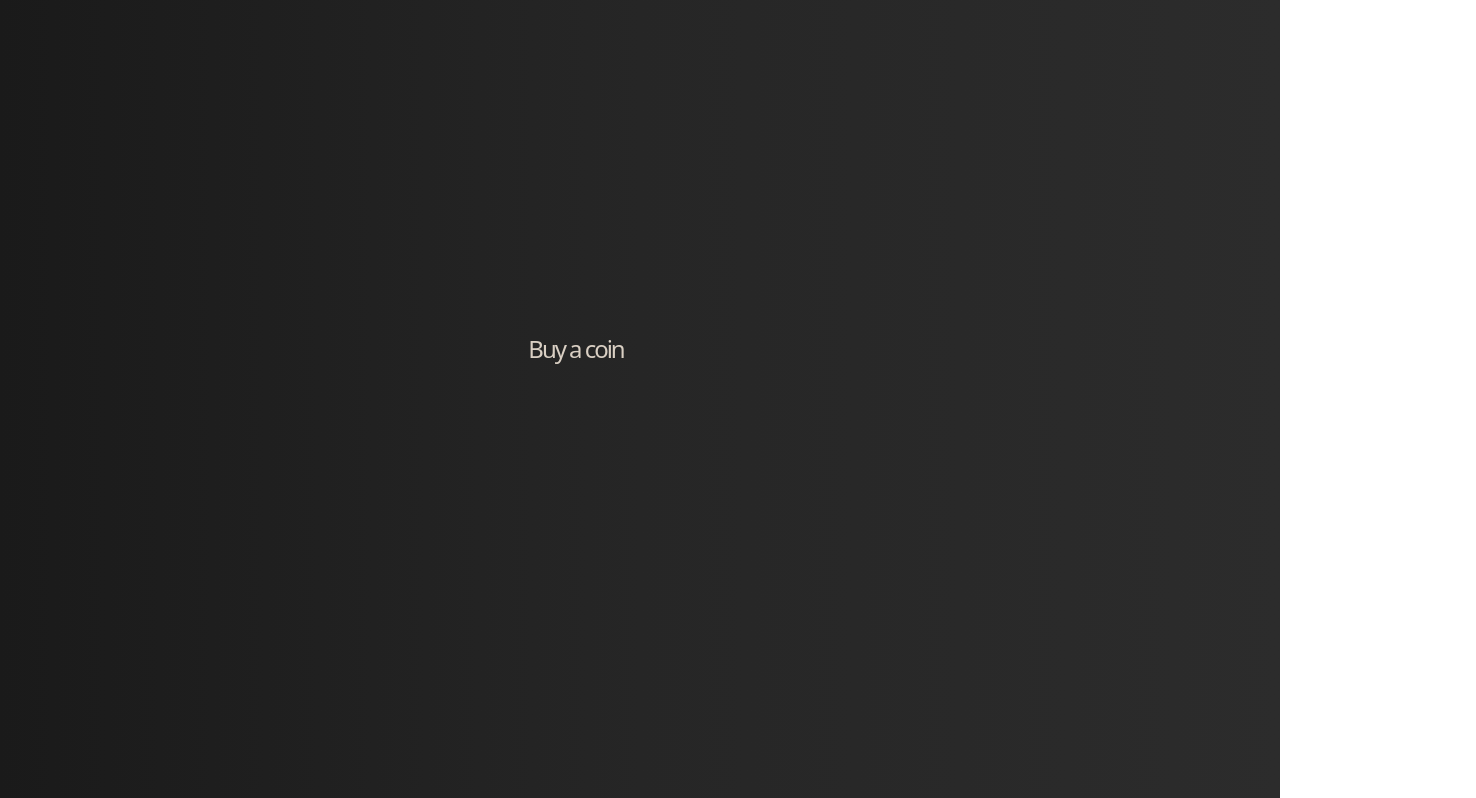
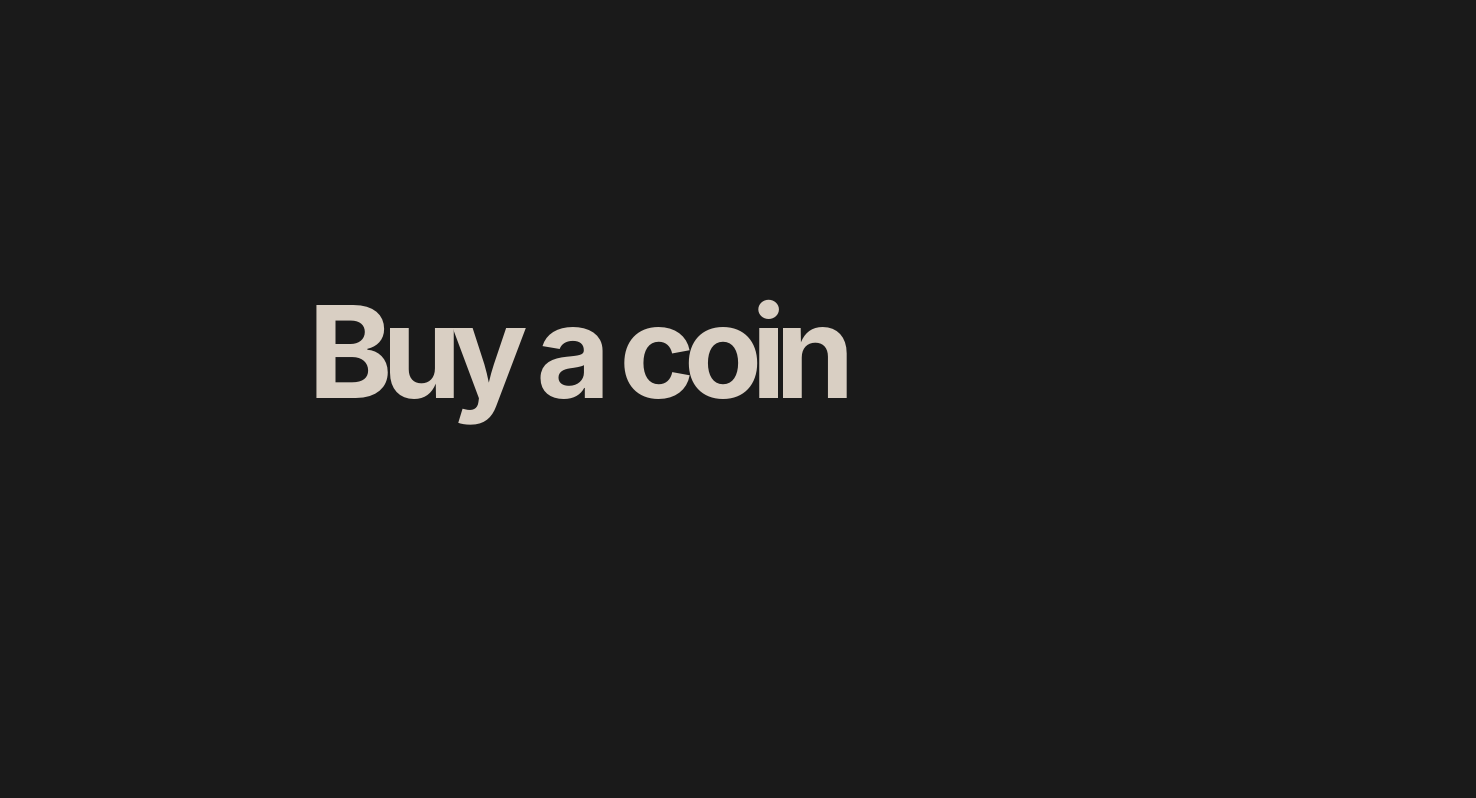
Before and after one commit to juanmabascu997/PioeralCoin, a React (Create React App) app: page / in a window 1280 px wide. Shown: the part 930-1728 px from the top of the page, 1476 px wide, since content can reach past the window. Built offline with nearby package versions, Linux system fonts and the light colour scheme.

Commit message:
Borders Bottom
Add animations for select, focus, and hover.
Still working in the scroll bar.

```diff
--- a/public/index.html
+++ b/public/index.html
@@ -2,14 +2,12 @@
 <html lang="en">
   <head>
     <meta charset="utf-8" />
-    <link rel="icon" href="%PUBLIC_URL%/favicon.ico" />
     <meta name="viewport" content="width=device-width, initial-scale=1" />
     <meta name="theme-color" content="#000000" />
     <meta
       name="description"
       content="Web site created using create-react-app"
     />
-
     <link rel="apple-touch-icon" href="%PUBLIC_URL%/logo192.png" />
     <!--
       manifest.json provides metadata used when your web app is installed on a
@@ -28,8 +26,8 @@
     <title>React App</title>
   </head>
   <body style="background: rgb(26,26,26);
-  background: linear-gradient(90deg, rgba(26,26,26,1) 0%, rgba(38,38,38,1) 50%, rgb(44, 44, 44) 100%);">
-    <noscript>You need to enable JavaScript to run this app.</noscript>
+  ">
+    <noscript>You sneed to enable JavaScript to run this app.</noscript>
     <div id="root"></div>
     <!--
       This HTML file is a template.
--- a/src/App.css
+++ b/src/App.css
@@ -10,10 +10,6 @@
   margin-right: 1rem;
 }
 
-.scroller{
-  scroll-snap-type: y mandatory;
-  overflow-y: scroll;
-}
 
 /* .scroller::-webkit-scrollbar {
   width: 10px;
--- a/src/components/About/About.jsx
+++ b/src/components/About/About.jsx
@@ -5,7 +5,7 @@ import styled from 'styled-components'
 const About = ()=>{
 
     return <Container>
-        <p>About coin</p>
+        <h1>About coin</h1>
     </Container>
 }
 
@@ -19,6 +19,5 @@ const Container = styled.div`
     flex-direction: column;
     text-align: center;
     justify-content: center;
-    scroll-snap-align: end;
-
+    scroll-snap-align: start;
 `
--- a/src/components/BuyCoin/BuyCoin.jsx
+++ b/src/components/BuyCoin/BuyCoin.jsx
@@ -5,7 +5,7 @@ import styled from 'styled-components'
 const BuyCoin = ()=>{
 
     return <Container>
-        <p>Buy a coin</p>
+        <h1>Buy a coin</h1>
     </Container>
 }
 
@@ -19,6 +19,6 @@ const Container = styled.div`
     flex-direction: column;
     text-align: center;
     justify-content: center;
-    scroll-snap-align: end;
+    scroll-snap-align: start;
 
 `
--- a/src/components/Home/MainPage.css
+++ b/src/components/Home/MainPage.css
@@ -18,9 +18,7 @@ p{
     font-weight: 500;
     font-size: 24px;
     line-height: 85%;
-
     letter-spacing: -0.085em;
-
     color: #D9CFC3;
 }
 
--- a/src/components/Home/MainPage.jsx
+++ b/src/components/Home/MainPage.jsx
@@ -53,6 +53,6 @@ export default MainPage;
 const Container = styled.div`
     width: 100%;
     height: 100%;
-    scroll-snap-align: end;
+    scroll-snap-align: start;
 
 `
--- a/src/components/Nav/Nav.css
+++ b/src/components/Nav/Nav.css
@@ -36,6 +36,14 @@
 .navbar-light .navbar-nav .nav-link:hover {
     color: #D9CFC3;
     font-size: 21px;
+    transition: all 300ms;
+    border-bottom: 1px solid rgb(255,229,122);
+}
+
+.navbar-light .navbar-nav .nav-link.active, .navbar-light .navbar-nav .show>.nav-link {
+    color: #D9CFC3;
+    font-size: 21px;
+    border-bottom: 1px solid rgb(255,229,122);
 }
 
 .me-auto {
--- a/src/index.css
+++ b/src/index.css
@@ -11,3 +11,27 @@ code {
   font-family: source-code-pro, Menlo, Monaco, Consolas, 'Courier New',
     monospace;
 }
+body{
+  scroll-snap-type: y mandatory;
+  overflow-y: scroll;
+}
+body::-webkit-scrollbar {
+  width: 10px;
+}
+
+body::-webkit-scrollbar-track {
+  background: #272727;
+}
+
+body::-webkit-scrollbar-track {
+  box-shadow: inset 0 0 6px rgba(0, 0, 0, 0.3);
+}
+
+body::-webkit-scrollbar-thumb {
+  background: #f5df5e;
+  border-radius: 10px;
+}
+
+body::-webkit-scrollbar-thumb:hover {
+  background: #fcb239;
+}
--- a/src/index.js
+++ b/src/index.js
@@ -1,6 +1,7 @@
 import React from 'react';
 import ReactDOM from 'react-dom/client';
 import App from './App';
+import "./index.css"
 
 const root = ReactDOM.createRoot(document.getElementById('root'));
 root.render(
```
